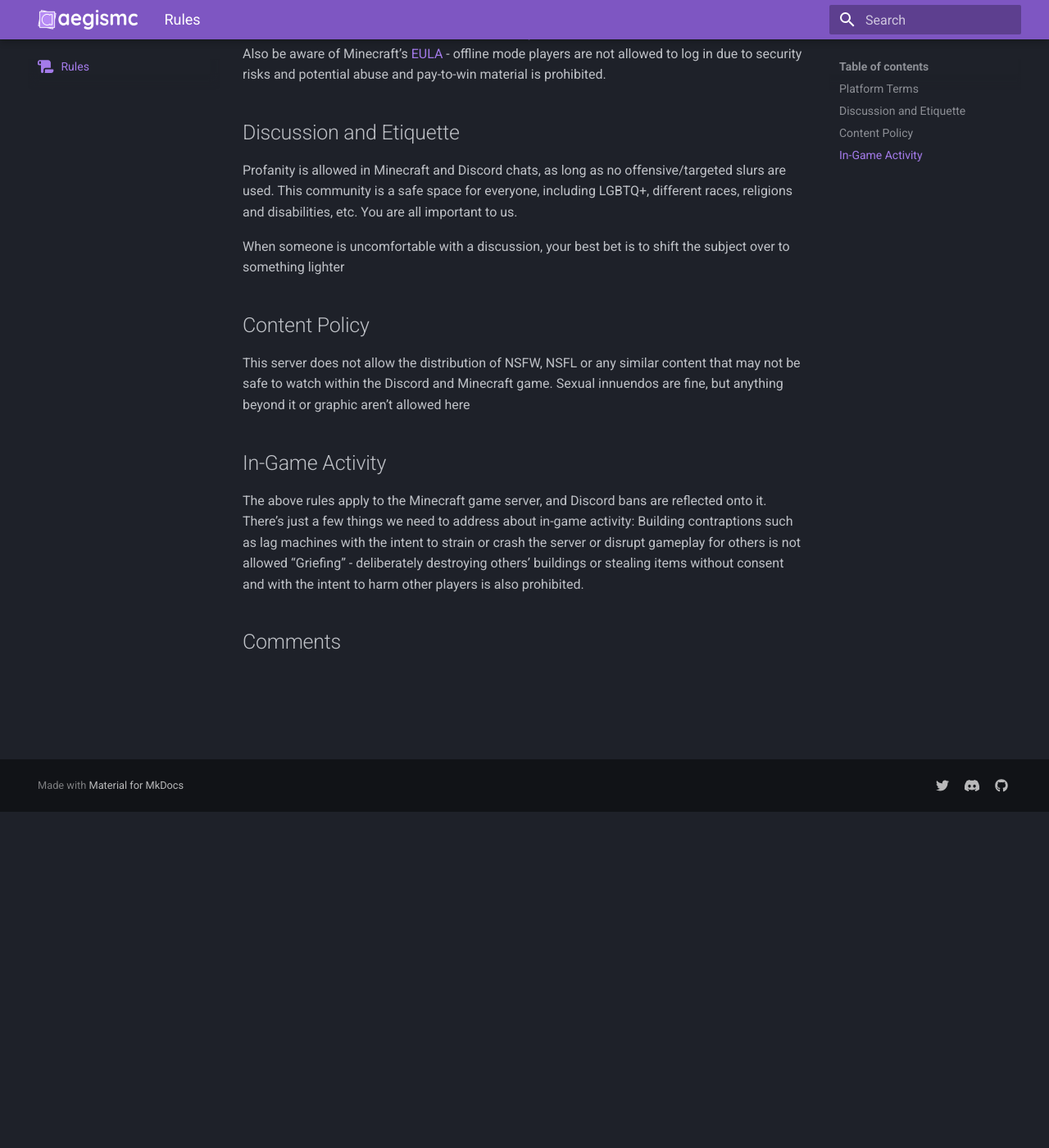
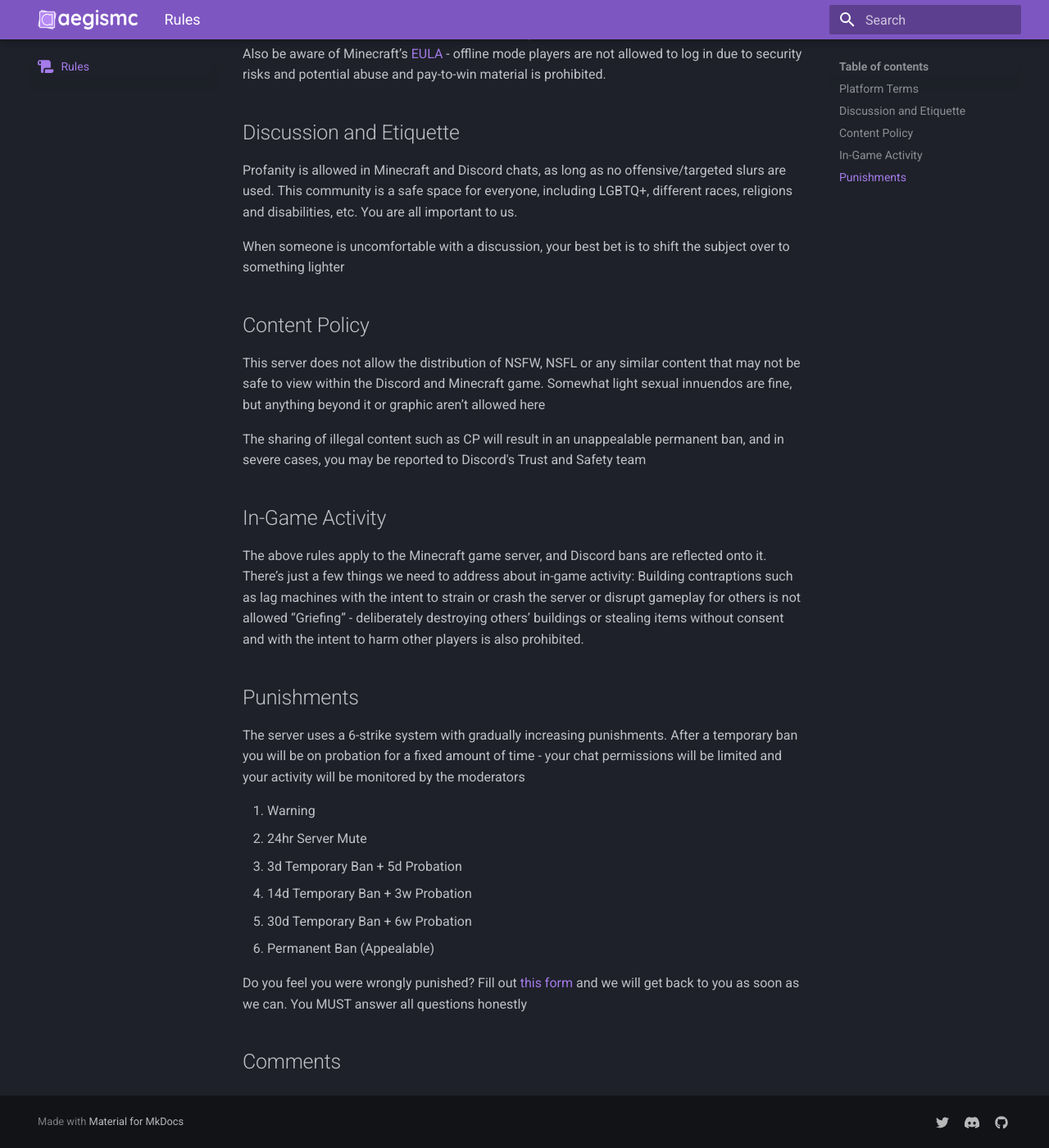
Before and after one commit to CobaltDevel/aegismc, an MkDocs documentation site: the page built from docs/rules.md, in a window 1280 px wide and 1400 px high, scrolled down 410 px. Shown: the whole window at 82% size. Built offline with MkDocs 1.6.1 and Material for MkDocs 9.7.7, drawn with Linux system fonts in a browser that asks for light colours; comment, search, counter and statistics services are not loaded.

Commit message:
Add punishment details

```diff
--- a/docs/rules.md
+++ b/docs/rules.md
@@ -16,9 +16,25 @@ Profanity is allowed in Minecraft and Discord chats, as long as no offensive/tar
 When someone is uncomfortable with a discussion, your best bet is to shift the subject over to something lighter
 
 ## Content Policy
-This server does not allow the distribution of NSFW, NSFL or any similar content that may not be safe to watch within the Discord and Minecraft game. Sexual innuendos are fine, but anything beyond it or graphic aren’t allowed here
+This server does not allow the distribution of NSFW, NSFL or any similar content that may not be safe to view within the Discord and Minecraft game. Somewhat light sexual innuendos are fine, but anything beyond it or graphic aren’t allowed here
+
+The sharing of illegal content such as CP will result in an unappealable permanent ban, and in severe cases, you may be reported to Discord's Trust and Safety team
 
 ## In-Game Activity
 The above rules apply to the Minecraft game server, and Discord bans are reflected onto it. There’s just a few things we need to address about in-game activity:
 Building contraptions such as lag machines with the intent to strain or crash the server or disrupt gameplay for others is not allowed
 “Griefing” - deliberately destroying others’ buildings or stealing items without consent and with the intent to harm other players is also prohibited.
+
+
+## Punishments
+
+The server uses a 6-strike system with gradually increasing punishments. After a temporary ban you will be on probation for a fixed amount of time - your chat permissions will be limited and your activity will be monitored by the moderators
+
+1. Warning
+2. 24hr Server Mute
+3. 3d Temporary Ban + 5d Probation
+4. 14d Temporary Ban + 3w Probation
+5. 30d Temporary Ban + 6w Probation
+6. Permanent Ban (Appealable)
+
+Do you feel you were wrongly punished? Fill out [this form](https://forms.gle/9UeMJbM3b8YDUU4C7) and we will get back to you as soon as we can. You MUST answer all questions honestly
```
